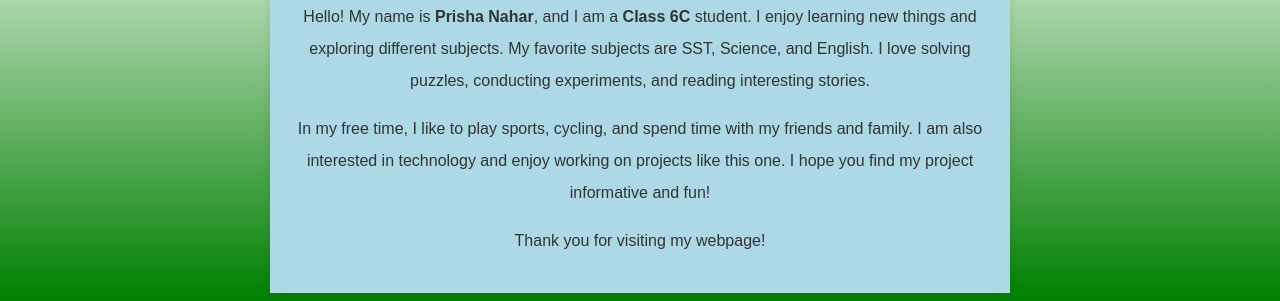
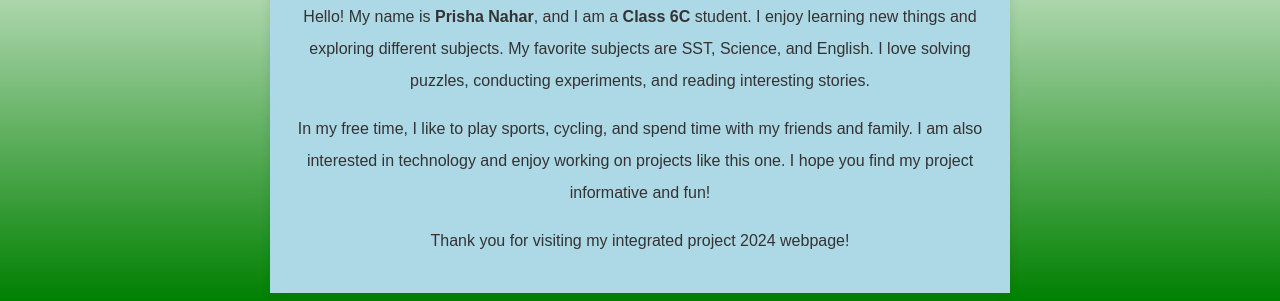
Before and after one commit to prishanahar/PrishaNahar_6C_IP2024, a plain HTML site: page about.html in a window 1280 px wide. Shown: the part 591-892 px from the top of the page. Drawn offline with Linux system fonts and the light colour scheme.

Commit message:
Update about.html

```diff
--- a/about.html
+++ b/about.html
@@ -114,7 +114,7 @@ font-size: 30;
 	<h1>About Me</h1>
         <p>Hello! My name is <b>Prisha Nahar</b>, and I am a <b> Class 6C </b>student. I enjoy learning new things and exploring different subjects. My favorite subjects are SST, Science, and English. I love solving puzzles, conducting experiments, and reading interesting stories.</p>
         <p>In my free time, I like to play sports, cycling, and spend time with my friends and family. I am also interested in technology and enjoy working on projects like this one. I hope you find my project informative and fun!</p>
-        <p>Thank you for visiting my webpage!</p>
+        <p>Thank you for visiting my integrated project 2024 webpage!</p>
     </div>
 </body>
 </html>
```
